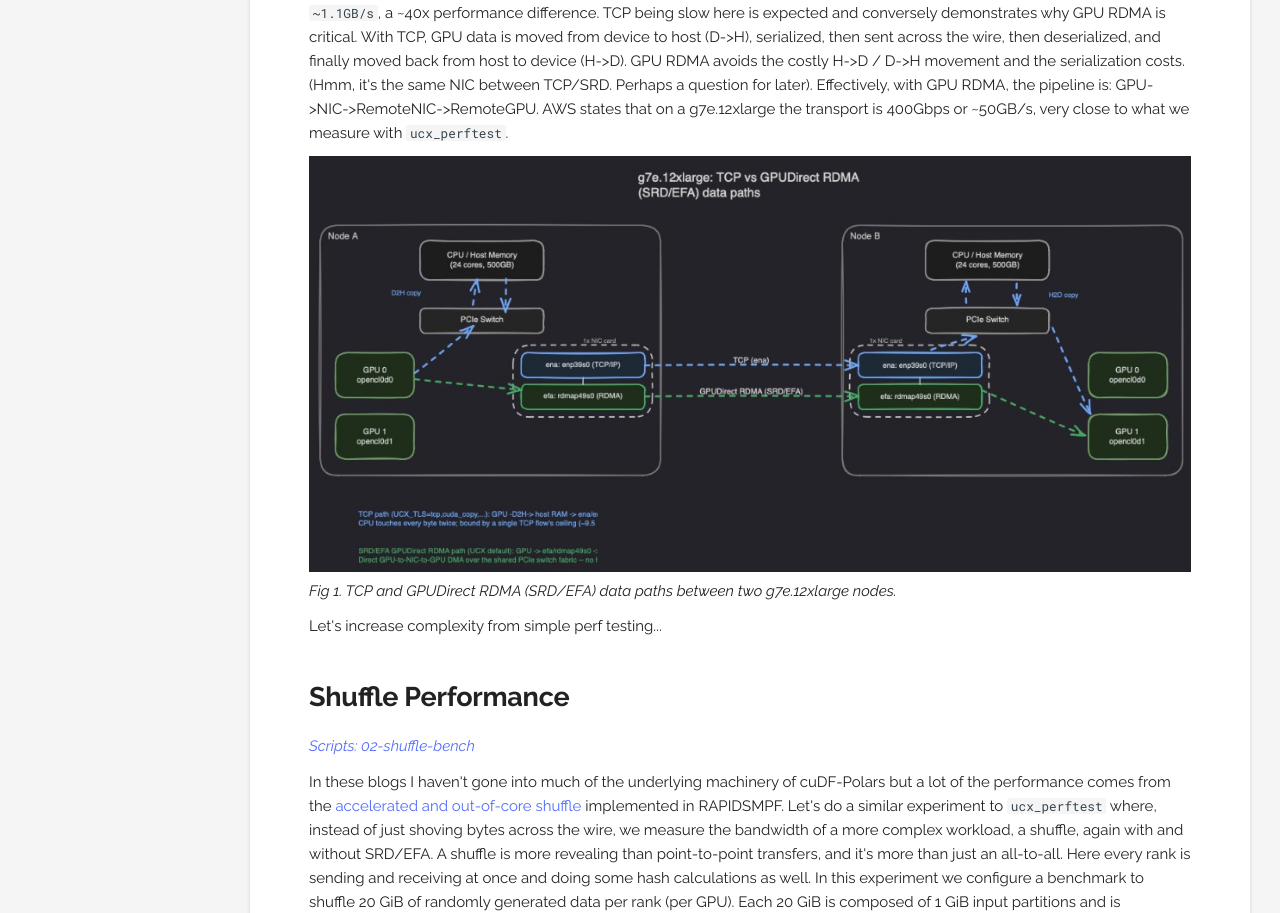
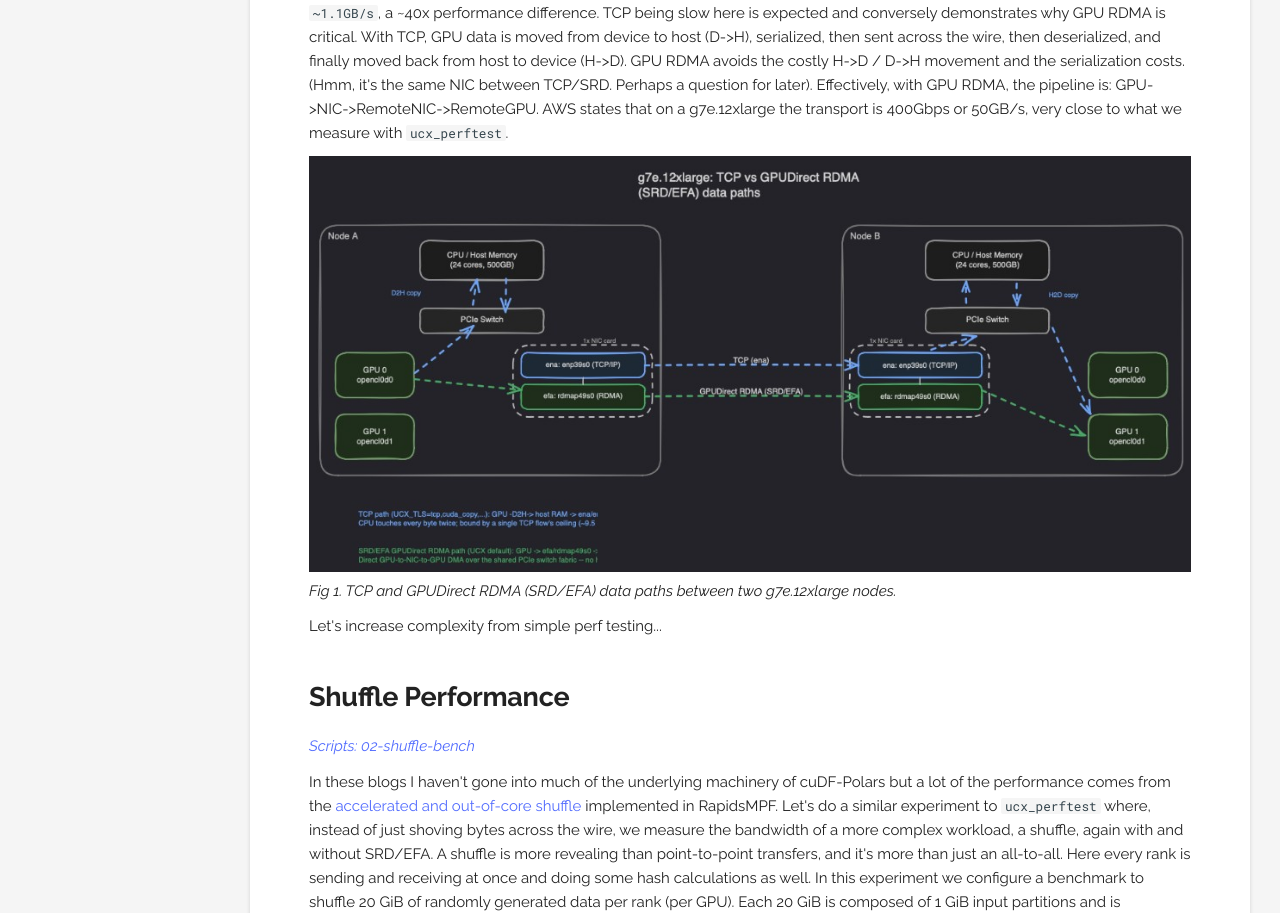
Before and after one commit to quasiben/quasiben.github.io, an MkDocs documentation site: the page built from docs/blog/posts/efa-aws.md, in a window 1280 px wide and 1400 px high, scrolled down 2565 px. Shown: the part 256-1169 px from the top of the window. Built offline with MkDocs 1.6.1 and Material for MkDocs 9.7.7, drawn with Linux system fonts in a browser that asks for light colours; some of the changed text lies outside the part shown.

Commit message:
last round of review from peter

````diff
--- a/docs/blog/posts/efa-aws.md
+++ b/docs/blog/posts/efa-aws.md
@@ -130,7 +130,7 @@
 | SRD (EFA)          | **45.39 GB/s** | **454 msg/s** | **2.20 ms** |
 | TCP, tuned (`srd` excluded) | 1.14 GB/s  | 11 msg/s       | 87.97 ms |
 
-With SRD/EFA, UCX can transfer CUDA buffers at `~45GB/s`, and without SRD (TCP only) bandwidth is severely degraded to `~1.1GB/s`, a ~40x performance difference. TCP being slow here is expected and conversely demonstrates why GPU RDMA is critical. With TCP, GPU data is moved from device to host (D->H), serialized, then sent across the wire, then deserialized, and finally moved back from host to device (H->D). GPU RDMA avoids the costly H->D / D->H movement and the serialization costs. (Hmm, it's the same NIC between TCP/SRD. Perhaps a question for later). Effectively, with GPU RDMA, the pipeline is: GPU->NIC->RemoteNIC->RemoteGPU. AWS states that on a g7e.12xlarge the transport is 400Gbps or ~50GB/s, very close to what we measure with `ucx_perftest`.
+With SRD/EFA, UCX can transfer CUDA buffers at `~45GB/s`, and without SRD (TCP only) bandwidth is severely degraded to `~1.1GB/s`, a ~40x performance difference. TCP being slow here is expected and conversely demonstrates why GPU RDMA is critical. With TCP, GPU data is moved from device to host (D->H), serialized, then sent across the wire, then deserialized, and finally moved back from host to device (H->D). GPU RDMA avoids the costly H->D / D->H movement and the serialization costs. (Hmm, it's the same NIC between TCP/SRD. Perhaps a question for later). Effectively, with GPU RDMA, the pipeline is: GPU->NIC->RemoteNIC->RemoteGPU. AWS states that on a g7e.12xlarge the transport is 400Gbps or 50GB/s, very close to what we measure with `ucx_perftest`.
 
 ![TCP versus GPUDirect RDMA data paths across two g7e.12xlarge nodes.](efa-aws/cluster-topology.jpg)
 *Fig 1. TCP and GPUDirect RDMA (SRD/EFA) data paths between two g7e.12xlarge nodes.*
@@ -142,7 +142,8 @@
 
 *[Scripts: 02-shuffle-bench](/static/code-snippets/efa-aws/02-shuffle-bench/run_shuffle_bench.sh)*
 
-In these blogs I haven't gone into much of the underlying machinery of cuDF-Polars but a lot of the performance comes from the [accelerated and out-of-core shuffle](https://docs.rapids.ai/api/rapidsmpf/stable/background/shuffle-architecture/) implemented in RAPIDSMPF. Let's do a similar experiment to `ucx_perftest` where, instead of just shoving bytes across the wire, we measure the bandwidth of a more complex workload, a shuffle, again with and without SRD/EFA. A shuffle is more revealing than point-to-point transfers, and it's more than just an all-to-all. Here every rank is sending and receiving at once and doing some hash calculations as well. In this experiment we configure a benchmark to shuffle 20 GiB of randomly generated data per rank (per GPU). Each 20 GiB is composed of 1 GiB input partitions and is redistributed into 8 output partitions of ~2.5 GiB per rank. The benchmark runs 3 warmups and then shuffles the same data 10 more times, and the number we care about is the local throughput. Below is a simplified example of what was executed:
+In these blogs I haven't gone into much of the underlying machinery of cuDF-Polars but a lot of the performance comes from the [accelerated and out-of-core shuffle](https://docs.rapids.ai/api/rapidsmpf/stable/background/shuffle-architecture/) implemented in RapidsMPF. Let's do a similar experiment to `ucx_perftest` where, instead of just shoving bytes across the wire, we measure the bandwidth of a more complex workload, a shuffle, again with and without SRD/EFA. A shuffle is more revealing than point-to-point transfers, and it's more than just an all-to-all. Here every rank is sending and receiving at once and doing some hash calculations as well. In this experiment we configure a benchmark to shuffle 20 GiB of randomly generated data per rank (per GPU). Each 20 GiB is composed of 1 GiB input partitions and is redistributed into 8 output partitions of ~2.5 GiB per rank. The benchmark runs 3 warmups and then shuffles the same data 10 more times, and the number we care about is the local throughput. Below is a simplified example of what was executed:
+
 
 ```bash
 # 20 GiB/rank at 1 GiB per input partition, c=1 (default, 4 bytes/row):
````
Also changed, not shown: other parts of docs/blog/posts/efa-aws.md (+2 -2 lines).
